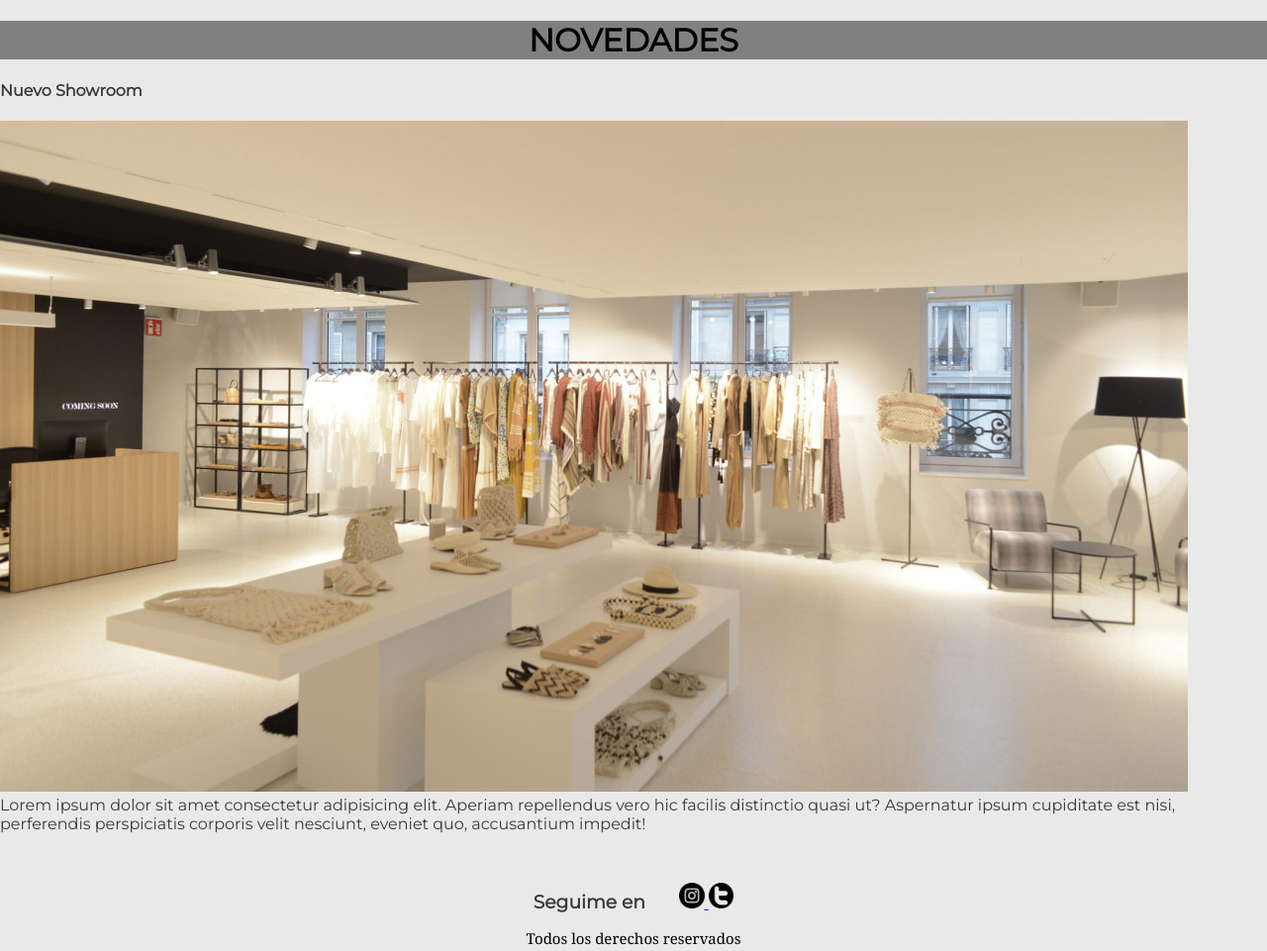
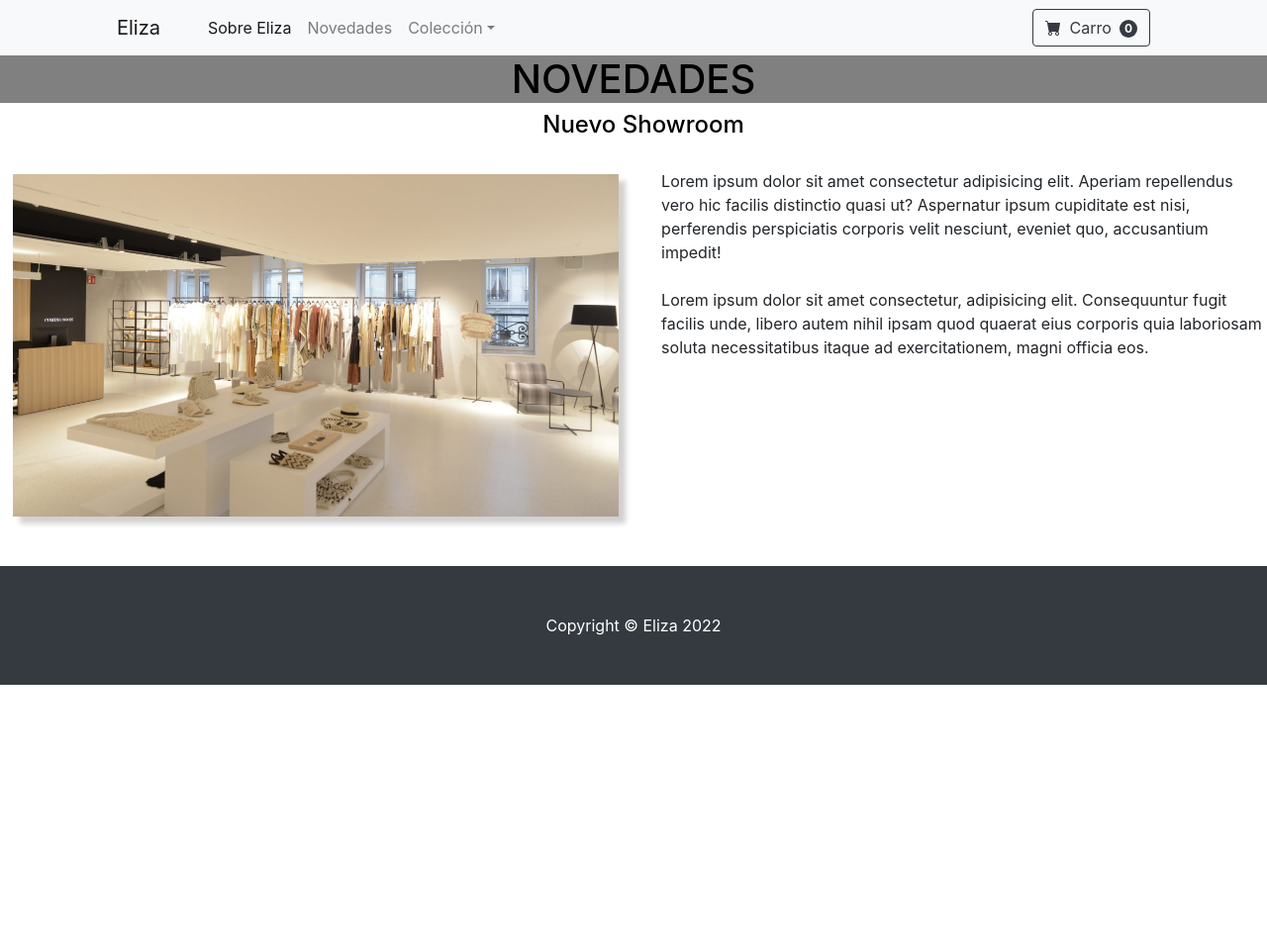
Before and after one commit to MaxiMoretta/MaxiMoretta.github.io, a website: page pages/novedades.html in a window 1280 px wide. Shown: the whole page at 99% size. After the commit the page ends 800 px from the top, so only its background shows below. Drawn offline with nearby package versions, Linux system fonts and the light colour scheme.

Commit message:
aplicando SASS

```diff
--- a/pages/novedades.html
+++ b/pages/novedades.html
@@ -4,31 +4,77 @@
     <meta charset="UTF-8">
     <meta http-equiv="X-UA-Compatible" content="IE=edge">
     <meta name="viewport" content="width=device-width, initial-scale=1.0">
-    <title>novedades</title>
-    <link rel="stylesheet" href="../css/main.css" >
+    <title>Sobre eliza</title>
+    <!-- Favicon-->
+    <link rel="icon" type="image/x-icon" href="assets/favicon.ico" />
+    <!-- Bootstrap icons-->
+    <link href="https://cdn.jsdelivr.net/npm/bootstrap-icons@1.5.0/font/bootstrap-icons.css" rel="stylesheet" />
+    <!-- Core theme CSS (includes Bootstrap)-->
+    <link href="../css-remeras-eliza/styles.css" rel="stylesheet" />
+    <link rel="stylesheet" href="https://cdn.jsdelivr.net/npm/bootstrap@4.0.0/dist/css/bootstrap.min.css" integrity="sha384-Gn5384xqQ1aoWXA+058RXPxPg6fy4IWvTNh0E263XmFcJlSAwiGgFAW/dAiS6JXm" crossorigin="anonymous">
+    <link rel="stylesheet" href="../css-con-sass/main.css">
 </head>
 <body>
-    <style>
-        @import url('https://fonts.googleapis.com/css2?family=Montserrat&display=swap');
-    </style>
 
-    <header>
+    <nav class="navbar navbar-expand-lg navbar-light bg-light">
+        <div class="container px-4 px-lg-5">
+            <a class="navbar-brand" href="../index_boot.html">Eliza</a>
+            <button class="navbar-toggler" type="button" data-bs-toggle="collapse" data-bs-target="#navbarSupportedContent" aria-controls="navbarSupportedContent" aria-expanded="false" aria-label="Toggle navigation"><span class="navbar-toggler-icon"></span></button>
+            <div class="collapse navbar-collapse" id="navbarSupportedContent">
+                <ul class="navbar-nav me-auto mb-2 mb-lg-0 ms-lg-4">
+                    <li class="nav-item"><a class="nav-link active" aria-current="page" href="sobreeliza.html">Sobre Eliza</a></li>
+                    <li class="nav-item"><a class="nav-link" href="novedades.html">Novedades</a></li>
+                    <li class="nav-item dropdown">
+                        <a class="nav-link dropdown-toggle" id="navbarDropdown" href="#" role="button" data-bs-toggle="dropdown" aria-expanded="false">Colección</a>
+                        <ul class="dropdown-menu" aria-labelledby="navbarDropdown">
+                            <li><a class="dropdown-item" href="pantalones.html">Pantalones</a></li>
+                            <li><hr class="dropdown-divider" /></li>
+                            <li><a class="dropdown-item" href="remeras-eliza.html.html">Remeras</a></li>
+                            <li><a class="dropdown-item" href="sweaters.html">sweaters</a></li>
+                        </ul>
+                    </li>
+                </ul>
+                <form class="d-flex">
+                    <button class="btn btn-outline-dark" type="submit">
+                        <i class="bi-cart-fill me-1"></i>
+                        Carro
+                        <span class="badge bg-dark text-white ms-1 rounded-pill">0</span>
+                    </button>
+                </form>
+            </div>
+        </div>
+    </nav>
+
+
+    <header class="sobre-eliza-header">
         <h1>Novedades</h1>
 		<h4>Nuevo Showroom</h4>
 
-        <div class="showroom">
-        <img src="../img/SHOWROOM.jpg"></img>
+    <div>
+        <div class="row">
+            <div class="col-sm margen">
+        <img src="../img/SHOWROOM.jpg" class="showroom"></img>
+            </div>
+            <div class="col-sm">
+        <div class="texto">Lorem ipsum dolor sit amet consectetur adipisicing elit. Aperiam repellendus vero hic facilis distinctio quasi ut? Aspernatur ipsum cupiditate est nisi, perferendis perspiciatis corporis velit nesciunt, eveniet quo, accusantium impedit!
+            <br>             <br>
+          Lorem ipsum dolor sit amet consectetur, adipisicing elit. Consequuntur fugit facilis unde, libero autem nihil ipsam quod quaerat eius corporis quia laboriosam soluta necessitatibus itaque ad exercitationem, magni officia eos.
         </div>
-
-        <div class="texto">Lorem ipsum dolor sit amet consectetur adipisicing elit. Aperiam repellendus vero hic facilis distinctio quasi ut? Aspernatur ipsum cupiditate est nisi, perferendis perspiciatis corporis velit nesciunt, eveniet quo, accusantium impedit!</div>
+    </div>
+    </div>
+    </div>
 
     </header>
-    <footer id="eliza" class="pie-eliza">
-		<h3>Seguime en</h3>
-			<a href="https://www.google.com/webhp?hl=es-419&sa=X&ved=0ahUKEwjolLvPpLX2AhUhqJUCHZAWAe4QPAgI"> <img src="../img/instagram1.png" width="2%"> </a>
-			<a href="https://www.google.com/webhp?hl=es-419&sa=X&ved=0ahUKEwjolLvPpLX2AhUhqJUCHZAWAe4QPAgI"> <img src="../img/ss.png" width="2%"> </a>
-<p>Todos los derechos reservados</p>
-	</footer>
+
+    <!-- Footer-->
+    <footer class="py-5 bg-dark">
+        <div class="container"><p class="m-0 text-center text-white">Copyright &copy; Eliza 2022</p></div>
+    </footer>
+    <!-- Bootstrap core JS-->
+    <script src="https://cdn.jsdelivr.net/npm/bootstrap@5.1.3/dist/js/bootstrap.bundle.min.js"></script>
+    <!-- Core theme JS-->
+    <script src="../js-remeras-eliza/scripts.js"></script>
+
 
 </body>
 </html>
--- /dev/null
+++ b/scss/main.scss
@@ -0,0 +1,39 @@
+$color-titulo: rgb(0, 0, 0);
+$margen-imagen: 5px 1% 20px 1%;
+$sombra: 7px 7px 5px 0px rgba(117, 116, 116, 0.329);
+$centrado-texto: center;
+$texto-mayusculas: uppercase;
+$margen-titulo: 20px;
+
+h1 {
+    color: $color-titulo;
+    background-color: gray;
+    text-align: $centrado-texto;
+    text-transform: $texto-mayusculas;
+}
+
+h4 {
+    color: $color-titulo;
+    margin-left: $margen-titulo;
+    text-align: $centrado-texto;
+    margin-bottom: 30px;
+
+}
+
+.margen {
+    margin: $margen-imagen;
+}
+
+.sobre-eliza {
+    box-shadow: $sombra;
+    width: 98%;
+}
+
+footer {
+    margin-top: 30px;
+}
+
+.showroom {
+    box-shadow: $sombra;
+    width: 100%;
+}
```
Also changed, not shown: package.json (added, +25 -0 lines), pages/ingreso.html (+1 -1 lines), pages/sobreeliza.html (+62 -15 lines), css-con-sass/main.css (added), 1 other file.
